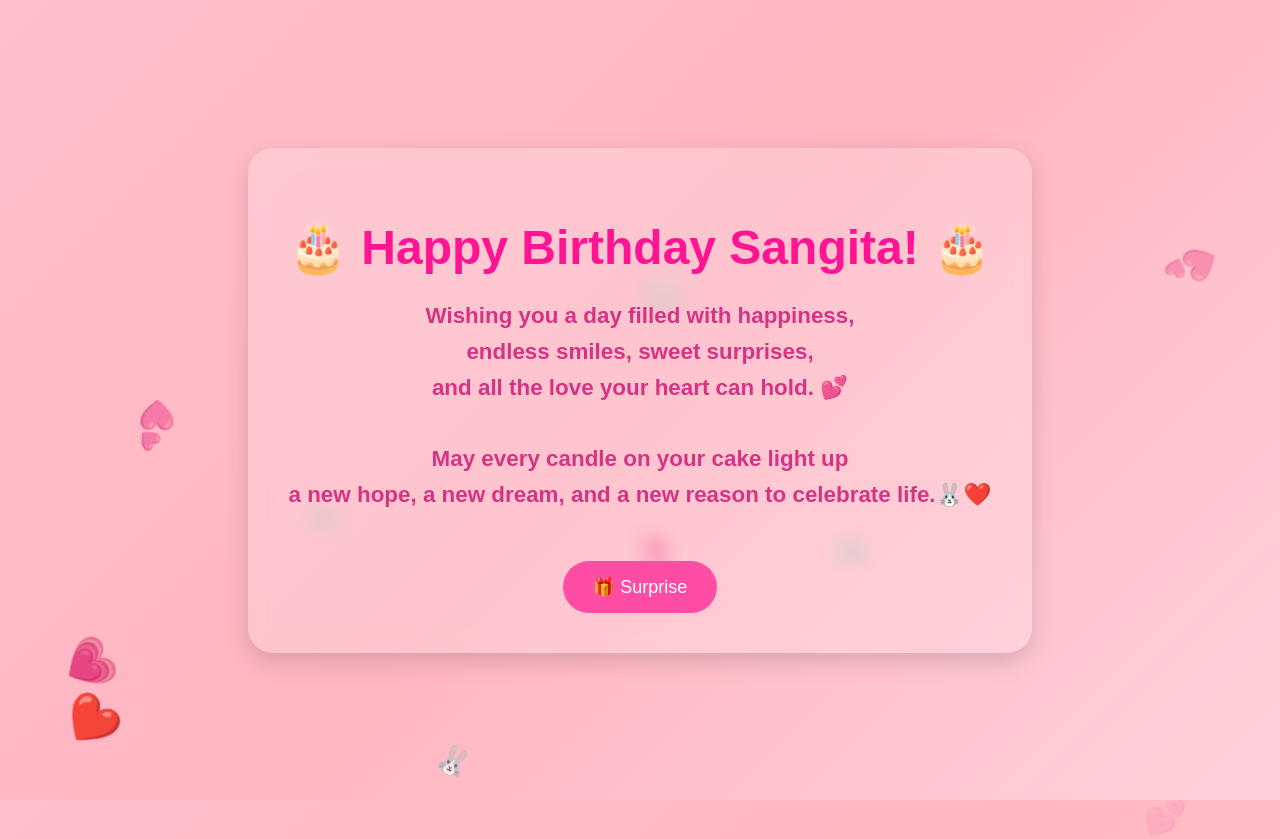
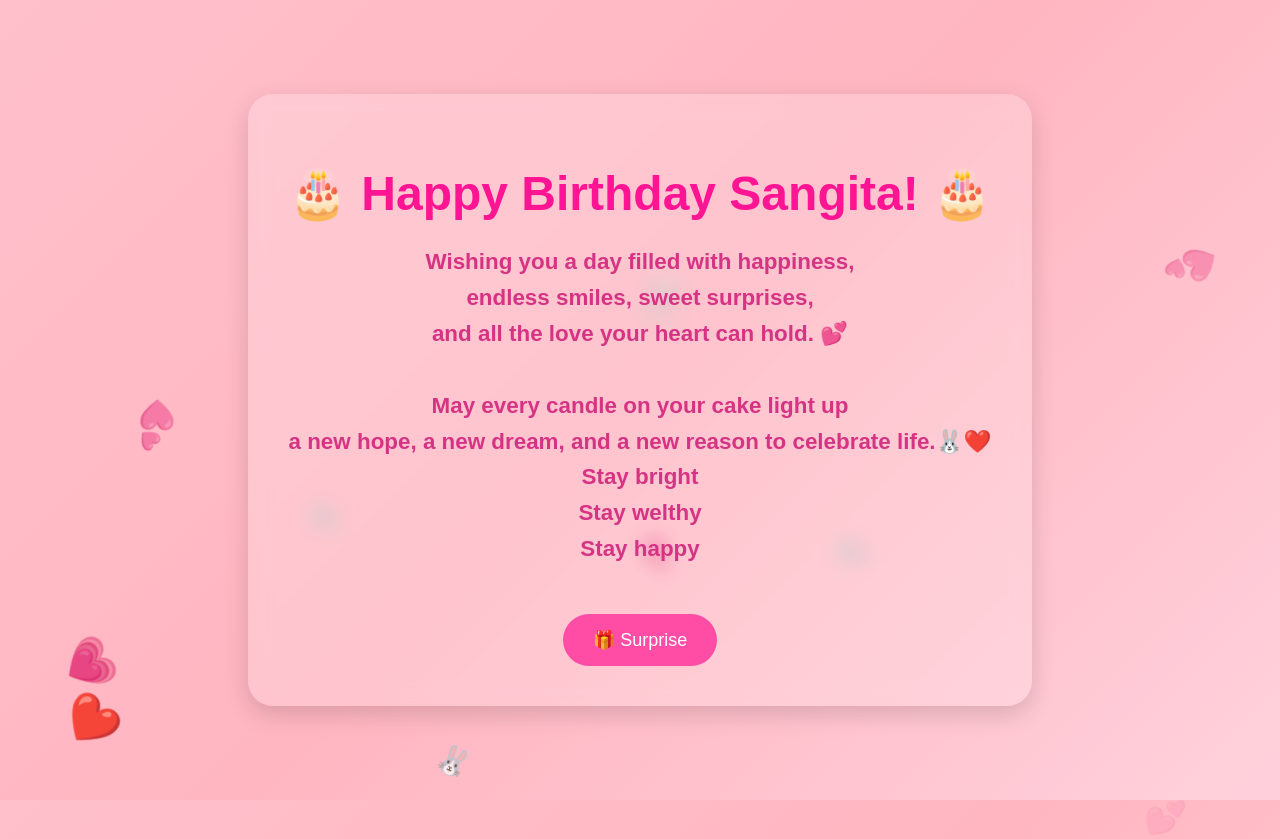
Before and after one commit to Mukeshkushwaha1/Birthday-wish, a plain HTML site: page index.html in a window 1280 px wide. Drawn offline with Linux system fonts and the light colour scheme.

Commit message:
Update index.html

```diff
--- a/index.html
+++ b/index.html
@@ -118,6 +118,9 @@
         and all the love your heart can hold. 💕<br><br>
         May every candle on your cake light up<br>
          a new hope, a new dream, and a new reason to celebrate life.🐰❤️<br>
+        Stay bright<br>
+        Stay welthy<br>
+        Stay happy<br>
     </p>
 
     <button onclick="showGift()">🎁 Surprise</button>
```
